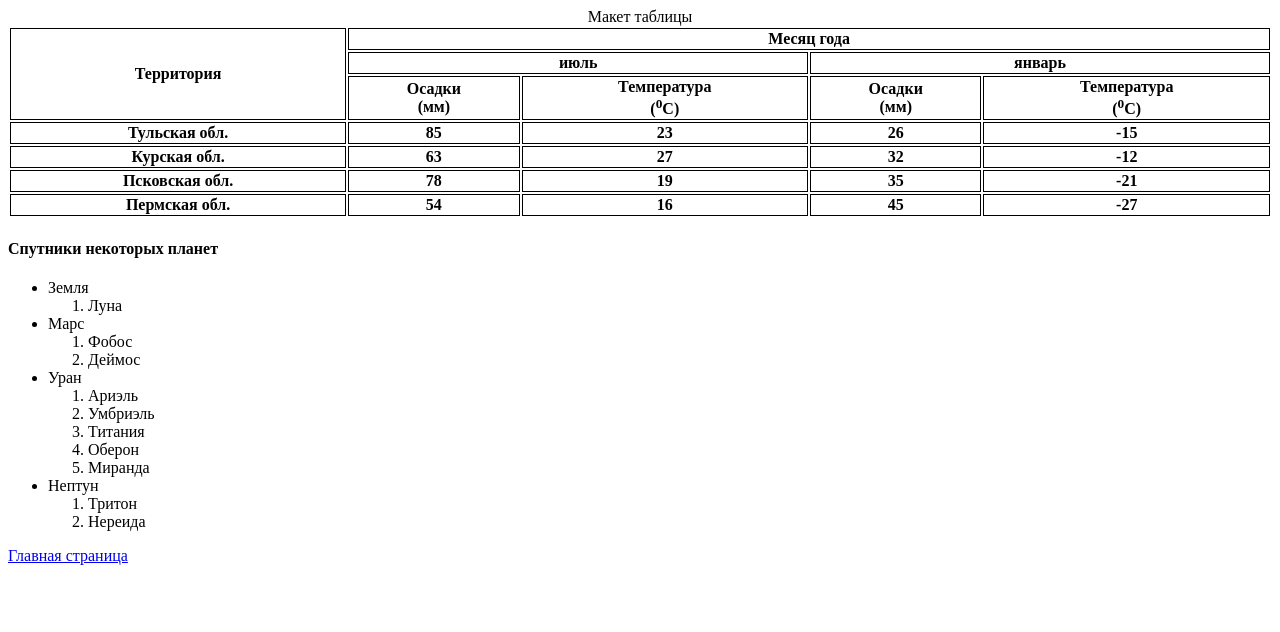
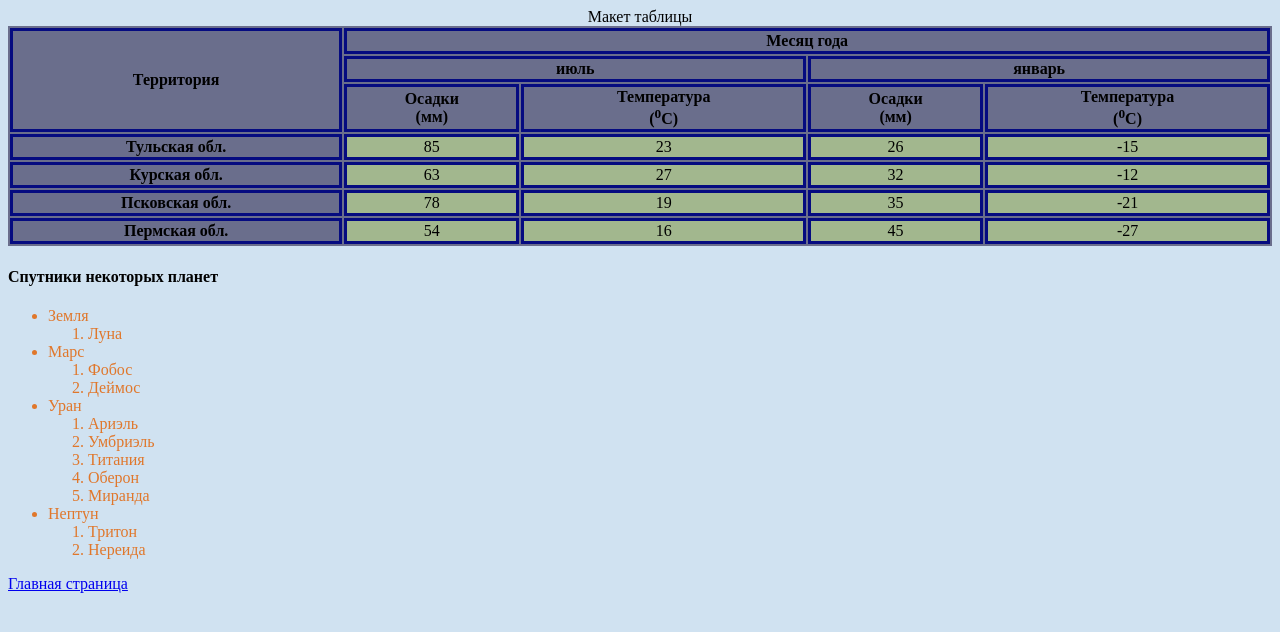
Before and after one commit to lShirrol/HTML, a plain HTML site: page examples.html in a window 1280 px wide. Drawn offline with Linux system fonts and the light colour scheme.

Commit message:
practical work №11

```diff
--- a/examples.html
+++ b/examples.html
@@ -4,8 +4,21 @@
         <meta charset="utf-8">
         <title>Таблица сложной структуры</title>
         <style>
-            table{width: 100%;}
-            td,th{border: 1px solid black;}
+            body {
+                background-color: rgb(208, 226, 241);
+            }
+            ul {
+                color: rgb(224, 119, 43);
+            }
+            table{width: 100%;
+                background-color: rgba(79, 79, 113, 0.788);
+            }
+            td,th{border: 3px solid rgb(5, 11, 128);
+                text-align: center;
+            }
+            td {
+                background-color: rgb(162, 183, 142);
+            }
         </style>
     </head>
     <body>
@@ -27,31 +40,31 @@
             </tr>
             <tr>
                 <th>Тульская обл.</th>
-                <th>85</th>
-                <th>23</th>
-                <th>26</th>
-                <th>-15</th>
+                <td>85</td>
+                <td>23</td>
+                <td>26</td>
+                <td>-15</td>
             </tr>
             <tr>
                 <th>Курская обл.</th>
-                <th>63</th>
-                <th>27</th>
-                <th>32</th>
-                <th>-12</th>
+                <td>63</td>
+                <td>27</td>
+                <td>32</td>
+                <td>-12</td>
             </tr>
             <tr>
                 <th>Псковская обл.</th>
-                <th>78</th>
-                <th>19</th>
-                <th>35</th>
-                <th>-21</th>
+                <td>78</td>
+                <td>19</td>
+                <td>35</td>
+                <td>-21</td>
             </tr>
             <tr>
                 <th>Пермская обл.</th>
-                <th>54</th>
-                <th>16</th>
-                <th>45</th>
-                <th>-27</th>
+                <td>54</td>
+                <td>16</td>
+                <td>45</td>
+                <td>-27</td>
             </tr>
         </table>
         <h4>Спутники некоторых планет</h4>
```
Also changed, not shown: index.html (+3 -0 lines), mypage.html (+9 -20 lines).
